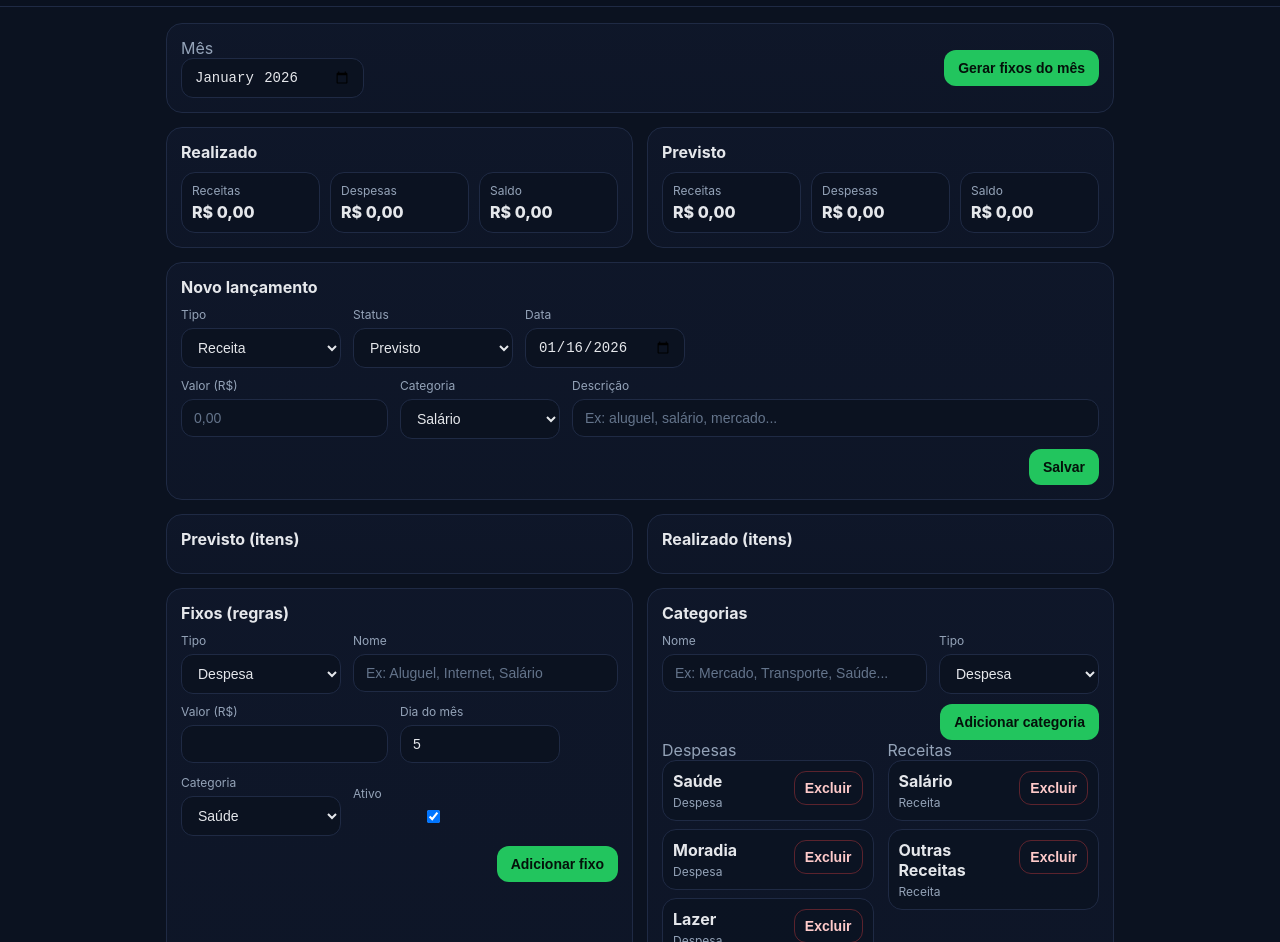
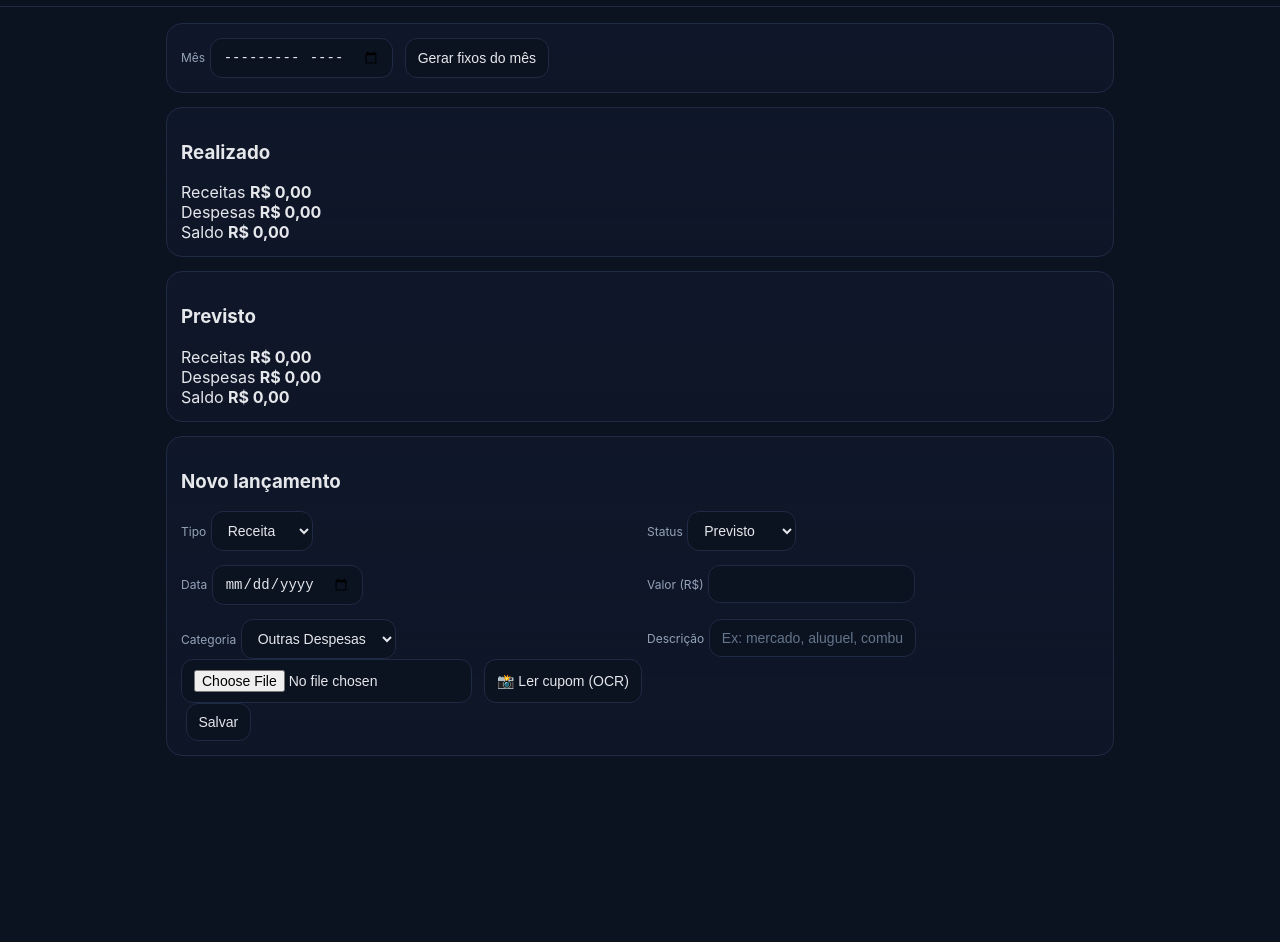
Before and after one commit to thiagocaceresdasilva-dotcom/Financas-pwa, a plain HTML site: page index.html in a window 1280 px wide. Shown: the part 60-1002 px from the top of the page. After the commit the page ends 846 px from the top, so only its background shows below. Drawn offline with Linux system fonts and the light colour scheme; a script that the page names is missing.

Commit message:
Update index.html

```diff
--- a/index.html
+++ b/index.html
@@ -2,80 +2,83 @@
 <html lang="pt-BR">
 <head>
   <meta charset="utf-8" />
-  <meta name="viewport" content="width=device-width,initial-scale=1" />
-  <meta name="theme-color" content="#111827" />
+  <meta name="viewport" content="width=device-width, initial-scale=1" />
+  <meta name="theme-color" content="#0b1220" />
   <title>Finanças</title>
 
   <link rel="manifest" href="./manifest.json" />
   <link rel="stylesheet" href="./styles.css" />
+
+  <!-- OCR -->
+  <script src="https://unpkg.com/tesseract.js@5/dist/tesseract.min.js"></script>
 </head>
 
 <body>
   <header class="topbar">
     <div class="topbar__title">Finanças</div>
     <div class="topbar__actions">
-      <button id="btnExport" class="btn btn--ghost">Exportar</button>
-      <label class="btn btn--ghost" for="fileImport">Importar</label>
-      <input id="fileImport" type="file" accept="application/json" hidden />
+      <button id="exportBtn">Exportar</button>
+      <button id="importBtn">Importar</button>
     </div>
   </header>
 
   <main class="container">
+
+    <!-- MÊS -->
     <section class="card">
-      <div class="row row--between row--center">
+      <div class="row space-between">
         <div>
-          <div class="muted">Mês</div>
-          <input id="monthPicker" type="month" />
+          <label>Mês</label>
+          <input id="monthInput" type="month" />
         </div>
-
-        <button id="btnGenerateFixos" class="btn">Gerar fixos do mês</button>
+        <button id="generateFixed" class="success">Gerar fixos do mês</button>
       </div>
     </section>
 
-    <section class="grid">
-      <div class="card">
-        <div class="card__title">Realizado</div>
-        <div class="kpis">
-          <div class="kpi">
-            <div class="kpi__label">Receitas</div>
-            <div id="realIncome" class="kpi__value">R$ 0,00</div>
+    <!-- REALIZADO -->
+    <section class="card">
+      <h3>Realizado</h3>
+      <div class="stats">
+        <div class="stat">
+          <span>Receitas</span>
+          <strong id="realIncome">R$ 0,00</strong>
         </div>
-          <div class="kpi">
-            <div class="kpi__label">Despesas</div>
-            <div id="realExpense" class="kpi__value">R$ 0,00</div>
+        <div class="stat">
+          <span>Despesas</span>
+          <strong id="realExpense">R$ 0,00</strong>
         </div>
-          <div class="kpi">
-            <div class="kpi__label">Saldo</div>
-            <div id="realBalance" class="kpi__value">R$ 0,00</div>
-          </div>
-        </div>
-      </div>
-
-      <div class="card">
-        <div class="card__title">Previsto</div>
-        <div class="kpis">
-          <div class="kpi">
-            <div class="kpi__label">Receitas</div>
-            <div id="planIncome" class="kpi__value">R$ 0,00</div>
-          </div>
-          <div class="kpi">
-            <div class="kpi__label">Despesas</div>
-            <div id="planExpense" class="kpi__value">R$ 0,00</div>
-          </div>
-          <div class="kpi">
-            <div class="kpi__label">Saldo</div>
-            <div id="planBalance" class="kpi__value">R$ 0,00</div>
-          </div>
+        <div class="stat">
+          <span>Saldo</span>
+          <strong id="realBalance">R$ 0,00</strong>
         </div>
       </div>
     </section>
 
+    <!-- PREVISTO -->
     <section class="card">
-      <div class="card__title">Novo lançamento</div>
+      <h3>Previsto</h3>
+      <div class="stats">
+        <div class="stat">
+          <span>Receitas</span>
+          <strong id="planIncome">R$ 0,00</strong>
+        </div>
+        <div class="stat">
+          <span>Despesas</span>
+          <strong id="planExpense">R$ 0,00</strong>
+        </div>
+        <div class="stat">
+          <span>Saldo</span>
+          <strong id="planBalance">R$ 0,00</strong>
+        </div>
+      </div>
+    </section>
 
-      <form id="entryForm" class="form">
-        <div class="row">
-          <div class="field">
+    <!-- NOVO LANÇAMENTO -->
+    <section class="card">
+      <h3>Novo lançamento</h3>
+
+      <div class="grid">
+        <div>
           <label>Tipo</label>
           <select id="entryType">
             <option value="income">Receita</option>
@@ -83,152 +86,57 @@
           </select>
         </div>
 
-          <div class="field">
+        <div>
           <label>Status</label>
           <select id="entryStatus">
             <option value="planned">Previsto</option>
-              <option value="settled">Realizado</option>
+            <option value="realized">Realizado</option>
           </select>
         </div>
 
-          <div class="field">
+        <div>
           <label>Data</label>
           <input id="entryDate" type="date" />
         </div>
+
+        <div>
+          <label>Valor (R$)</label>
+          <input id="entryAmount" type="number" step="0.01" />
         </div>
 
-        <div class="row">
-          <div class="field">
-            <label>Valor (R$)</label>
-            <input id="entryAmount" type="number" step="0.01" placeholder="0,00" required />
+        <div>
+          <label>Categoria</label>
+          <select id="entryCategory">
+            <option>Outras Despesas</option>
+            <option>Alimentação</option>
+            <option>Transporte</option>
+            <option>Moradia</option>
+            <option>Saúde</option>
+            <option>Outras Receitas</option>
+          </select>
         </div>
 
-          <div class="field">
-            <label>Categoria</label>
-            <select id="entryCategory"></select>
-          </div>
-
-          <div class="field field--grow">
+        <div class="full">
           <label>Descrição</label>
-            <input id="entryNote" type="text" placeholder="Ex: aluguel, salário, mercado..." />
+          <input id="entryDescription" placeholder="Ex: mercado, aluguel, combustível..." />
         </div>
       </div>
 
-        <div class="row row--end">
-          <button class="btn" type="submit">Salvar</button>
+      <!-- OCR -->
+      <div class="row gap">
+        <input id="receiptFile" type="file" accept="image/*" capture="environment" />
+        <button id="scanReceipt">📸 Ler cupom (OCR)</button>
       </div>
-      </form>
+
+      <div id="ocrStatus" class="muted"></div>
+      <img id="receiptPreview" />
+
+      <button id="saveEntry" class="success full">Salvar</button>
     </section>
 
-    <section class="grid">
-      <div class="card">
-        <div class="card__title">Previsto (itens)</div>
-        <ul id="plannedList" class="list"></ul>
-      </div>
-
-      <div class="card">
-        <div class="card__title">Realizado (itens)</div>
-        <ul id="settledList" class="list"></ul>
-      </div>
-    </section>
-
-    <section class="grid">
-      <div class="card">
-        <div class="card__title">Fixos (regras)</div>
-
-        <form id="ruleForm" class="form">
-          <div class="row">
-            <div class="field">
-              <label>Tipo</label>
-              <select id="ruleType">
-                <option value="expense">Despesa</option>
-                <option value="income">Receita</option>
-              </select>
-            </div>
-            <div class="field field--grow">
-              <label>Nome</label>
-              <input id="ruleTitle" placeholder="Ex: Aluguel, Internet, Salário" required />
-            </div>
-          </div>
-
-          <div class="row">
-            <div class="field">
-              <label>Valor (R$)</label>
-              <input id="ruleAmount" type="number" step="0.01" required />
-            </div>
-
-            <div class="field">
-              <label>Dia do mês</label>
-              <input id="ruleDay" type="number" min="1" max="31" value="5" required />
-            </div>
-
-            <div class="field">
-              <label>Categoria</label>
-              <select id="ruleCategory"></select>
-            </div>
-
-            <div class="field field--center">
-              <label>Ativo</label>
-              <input id="ruleActive" type="checkbox" checked />
-            </div>
-          </div>
-
-          <div class="row row--end">
-            <button class="btn" type="submit">Adicionar fixo</button>
-          </div>
-        </form>
-
-        <ul id="rulesList" class="list"></ul>
-      </div>
-
-      <div class="card">
-        <div class="card__title">Categorias</div>
-
-        <form id="catForm" class="form">
-          <div class="row">
-            <div class="field field--grow">
-              <label>Nome</label>
-              <input id="catName" placeholder="Ex: Mercado, Transporte, Saúde..." required />
-            </div>
-            <div class="field">
-              <label>Tipo</label>
-              <select id="catType">
-                <option value="expense">Despesa</option>
-                <option value="income">Receita</option>
-              </select>
-            </div>
-          </div>
-
-          <div class="row row--end">
-            <button class="btn" type="submit">Adicionar categoria</button>
-          </div>
-        </form>
-
-        <div class="subgrid">
-          <div>
-            <div class="muted">Despesas</div>
-            <ul id="catsExpense" class="list"></ul>
-          </div>
-          <div>
-            <div class="muted">Receitas</div>
-            <ul id="catsIncome" class="list"></ul>
-          </div>
-        </div>
-      </div>
-    </section>
-
-    <footer class="footer muted">
-      Dica: Exportar salva um JSON (backup). Importar restaura tudo.
-    </footer>
   </main>
 
   <script src="./db.js"></script>
   <script src="./app.js"></script>
-
-  <script>
-    if ("serviceWorker" in navigator) {
-      navigator.serviceWorker.register("./sw.js");
-    }
-  </script>
 </body>
 </html>
```
Lines whose indentation alone changed are shown as unchanged.
